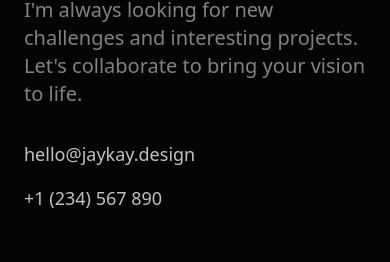
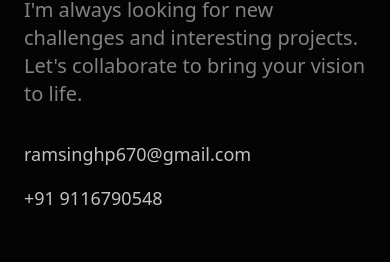
Before and after one commit to MrDhananjay/ram-portfolio, a Next.js app: page / in a window 390 px wide. Shown: the part 4233-4495 px from the top of the page. Built offline with nearby package versions, Linux system fonts and the light colour scheme.

Commit message:
chore: Update contact email and phone number in the ContactSection.

```diff
--- a/components/ContactSection.tsx
+++ b/components/ContactSection.tsx
@@ -56,8 +56,8 @@ export function ContactSection() {
                         </p>
 
                         <div className="flex flex-col gap-4 text-text-secondary">
-                            <a href="mailto:hello@jaykay.design" className="hover:text-white transition-colors text-lg">hello@jaykay.design</a>
-                            <a href="tel:+1234567890" className="hover:text-white transition-colors text-lg">+1 (234) 567 890</a>
+                            <a href="mailto:ramsinghp670@gmail.com" className="hover:text-white transition-colors text-lg">ramsinghp670@gmail.com</a>
+                            <a href="tel:+919116790548" className="hover:text-white transition-colors text-lg">+91 9116790548</a>
                         </div>
                     </motion.div>
 
```
